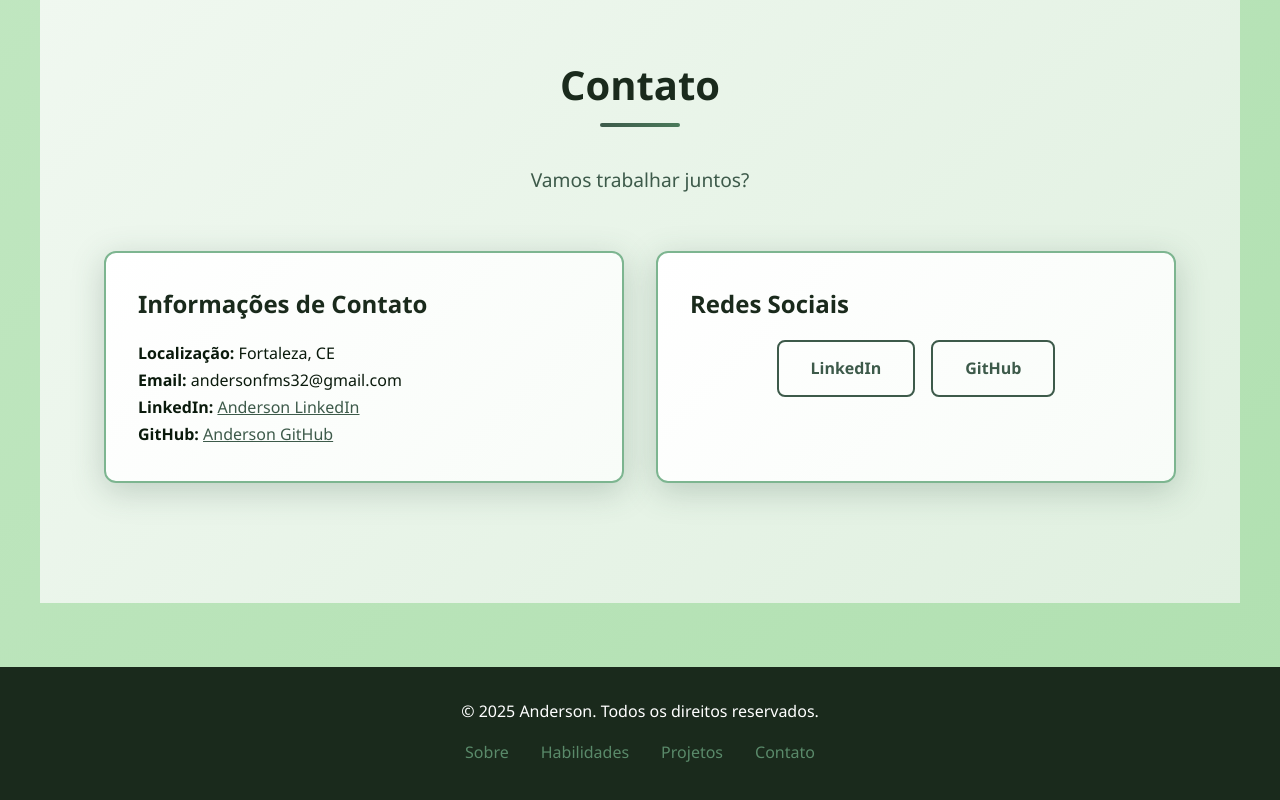
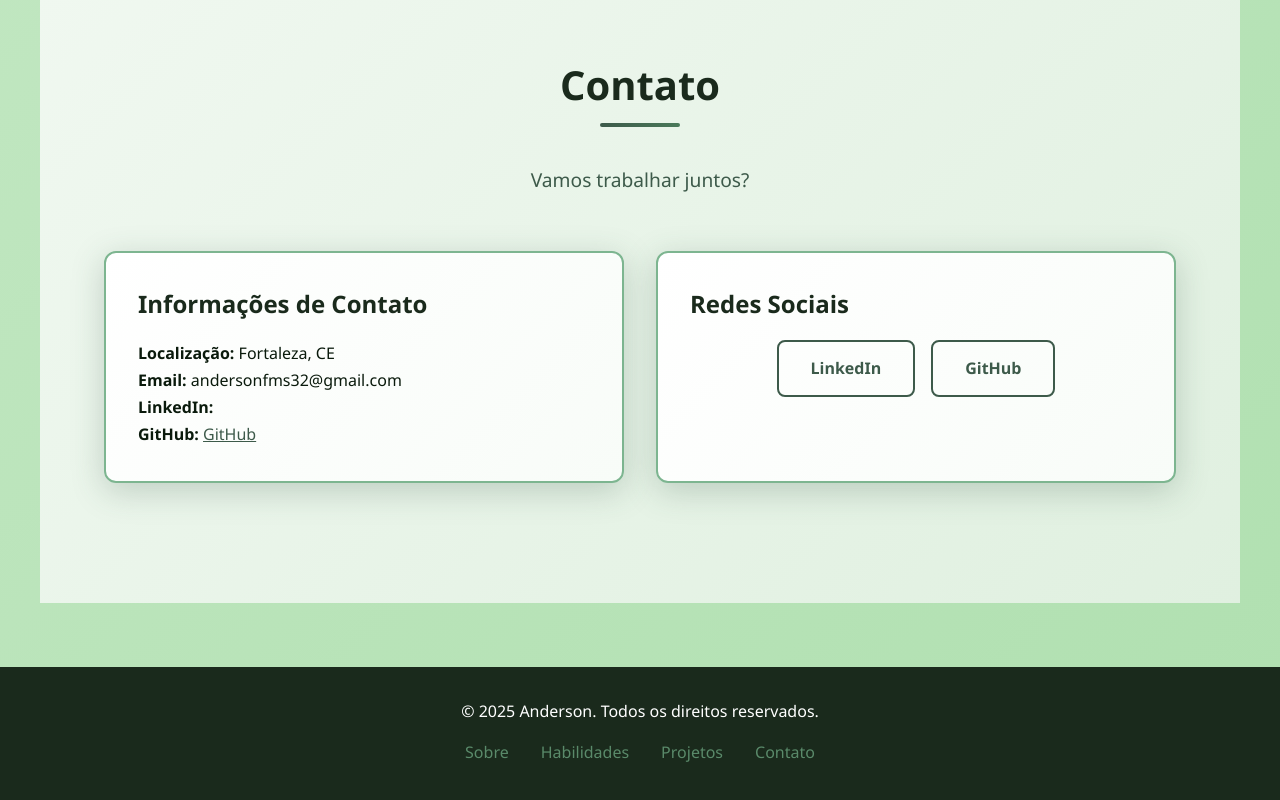
Before and after one commit to DEVaneio23/Portifolio, a plain HTML site: page index.html in a window 1280 px wide. Shown: the part 3219-4019 px from the top of the page. Drawn offline with Linux system fonts and the light colour scheme.

Commit message:
commit adicionando link para github

```diff
--- a/index.html
+++ b/index.html
@@ -207,13 +207,15 @@
                   <p><strong>Email:</strong> andersonfms32@gmail.com</p>
                   <p>
                     <strong>LinkedIn:</strong>
-                    <a href="#LinkedIn" class="texto-primario"
-                      >Anderson LinkedIn</a
-                    >
+                    <a href="#LinkedIn" class="texto-primario"></a>
                   </p>
                   <p>
                     <strong>GitHub:</strong>
-                    <a href="#Github" class="texto-primario">Anderson GitHub</a>
+                    <a
+                      href="https://github.com/DEVaneio23"
+                      class="texto-primario"
+                      >GitHub</a
+                    >
                   </p>
                 </div>
               </div>
```
